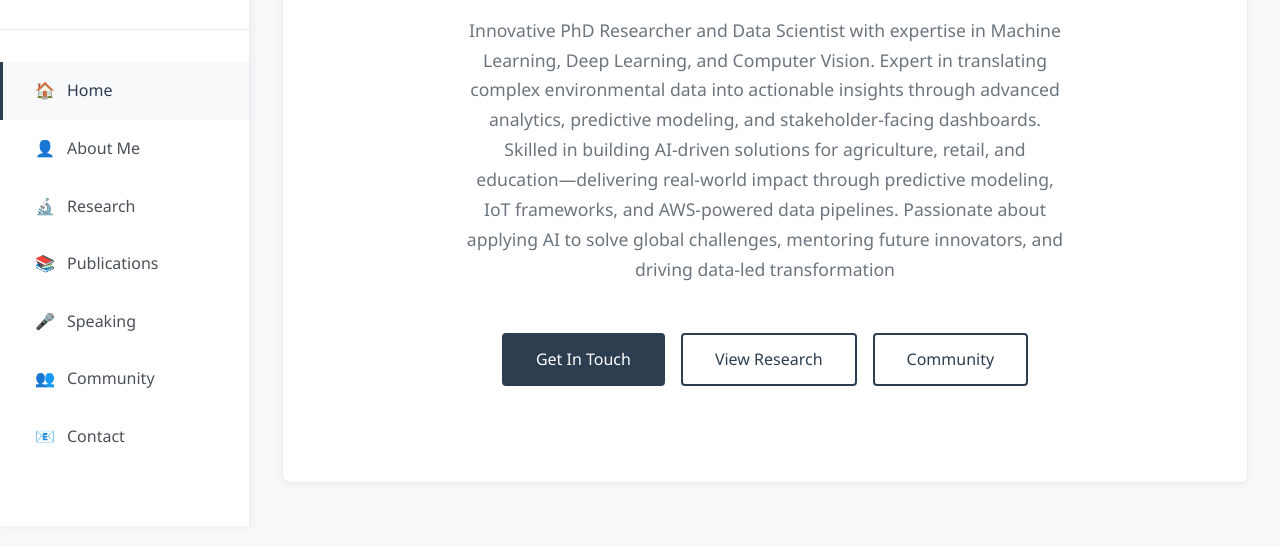
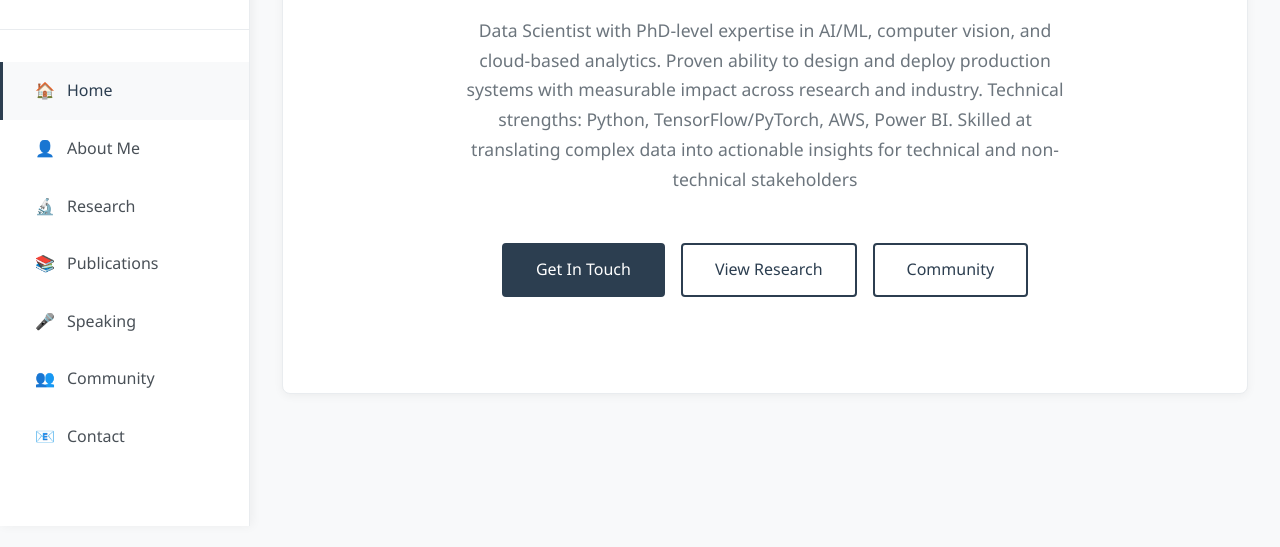
Before and after one commit to LEARNNGGIRL009/LEARNNGGIRL009.github.io, a plain HTML site: page index.html in a window 1280 px wide. Shown: the part 274-821 px from the top of the page. After the commit the page ends 800 px from the top, so only its background shows below. Drawn offline with Linux system fonts and the light colour scheme.

Commit message:
Update index.html

```diff
--- a/index.html
+++ b/index.html
@@ -579,7 +579,7 @@
                     <h1 class="hero-name">Viji Venugopal</h1>
                     <p class="hero-title">Data Scientist & Machine Learning Researcher</p>
                     <p class="hero-description">
-                        Innovative PhD Researcher and Data Scientist with expertise in Machine Learning, Deep Learning, and Computer Vision. Expert in translating complex environmental data into actionable insights through advanced analytics, predictive modeling, and stakeholder-facing dashboards. Skilled in building AI-driven solutions for agriculture, retail, and education—delivering real-world impact through predictive modeling, IoT frameworks, and AWS-powered data pipelines. Passionate about applying AI to solve global challenges, mentoring future innovators, and driving data-led transformation
+                         Data Scientist with PhD-level expertise in AI/ML, computer vision, and cloud-based analytics. Proven ability to design and deploy production systems with measurable impact across research and industry. Technical strengths: Python, TensorFlow/PyTorch, AWS, Power BI. Skilled at translating complex data into actionable insights for technical and non-technical stakeholders
                     </p>
                     <div class="cta-buttons">
                         <a href="#" class="btn primary" onclick="showSection('contact')">Get In Touch</a>
```
